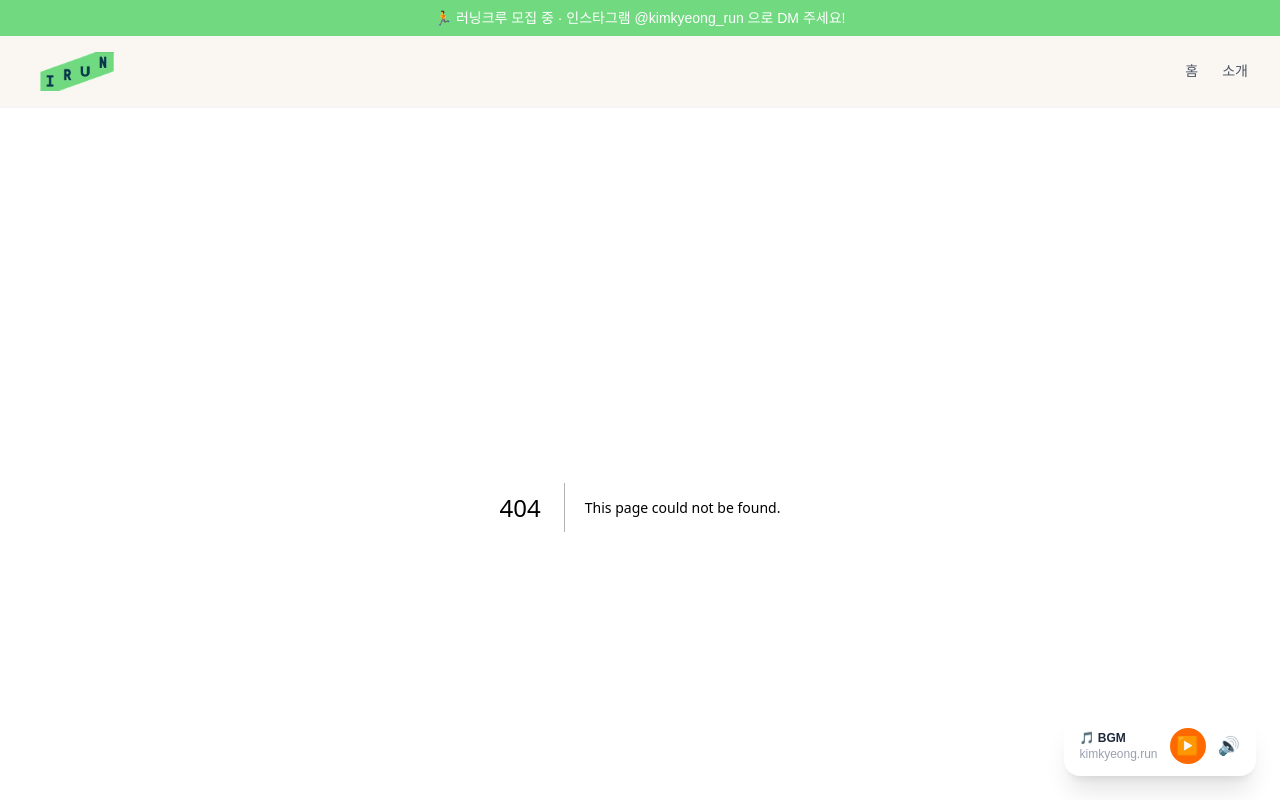
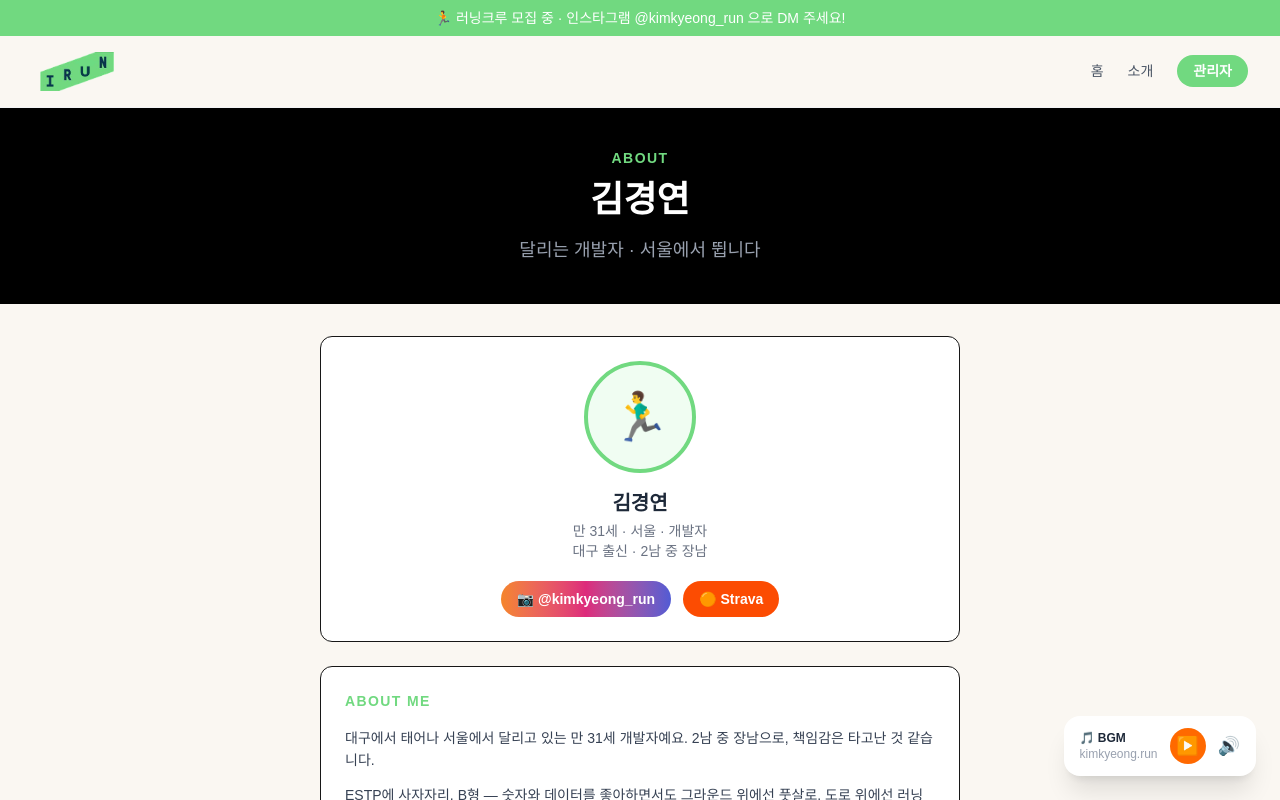
Before and after one commit to kyeongrun/kyeongrun, a Next.js app: page /about in a window 1280 px wide. Before the commit this address had no page. Built offline with nearby package versions, Linux system fonts and the light colour scheme.

Commit message:
소개페이지, 관리자페이지 버튼 추가

```diff
--- /dev/null
+++ b/src/app/about/page.js
@@ -0,0 +1,151 @@
+import Link from "next/link";
+
+export const metadata = {
+  title: "소개 | 아이런",
+  description: "김경연 - 달리는 개발자",
+};
+
+export default function AboutPage() {
+  return (
+    <main className="h-full flex flex-col bg-[#FAF7F2] overflow-y-auto">
+
+      {/* 히어로 섹션 */}
+      <section className="shrink-0 bg-black text-white px-6 py-10 text-center">
+        <p className="text-[#71D980] font-semibold mb-3 tracking-widest text-sm">ABOUT</p>
+        <h1 className="text-4xl font-bold mb-4">김경연</h1>
+        <p className="text-gray-400 text-lg">달리는 개발자 · 서울에서 뜁니다</p>
+      </section>
+
+      <div className="max-w-2xl mx-auto w-full px-4 py-8 flex flex-col gap-6">
+
+        {/* 프로필 카드 */}
+        <div className="bg-white border rounded-xl p-6 flex flex-col items-center gap-4">
+          {/* 프로필 사진 영역 */}
+          <div className="w-28 h-28 rounded-full bg-[#f0fdf2] border-4 border-[#71D980] flex items-center justify-center text-5xl">
+            🏃‍♂️
+          </div>
+          <div className="text-center">
+            <h2 className="text-xl font-bold text-gray-800">김경연</h2>
+            <p className="text-sm text-gray-500 mt-1">만 31세 · 서울 · 개발자</p>
+            <p className="text-sm text-gray-500">대구 출신 · 2남 중 장남</p>
+          </div>
+
+          {/* 소셜 링크 */}
+          <div className="flex gap-3 mt-1">
+            <a
+              href="https://www.instagram.com/kimkyeong_run"
+              target="_blank"
+              rel="noopener noreferrer"
+              className="flex items-center gap-1.5 text-sm font-semibold text-white bg-gradient-to-r from-[#f58529] via-[#dd2a7b] to-[#515bd4] px-4 py-2 rounded-full hover:opacity-90 transition"
+            >
+              📷 @kimkyeong_run
+            </a>
+            <a
+              href="https://www.strava.com"
+              target="_blank"
+              rel="noopener noreferrer"
+              className="flex items-center gap-1.5 text-sm font-semibold text-white bg-[#FC4C02] px-4 py-2 rounded-full hover:opacity-90 transition"
+            >
+              🟠 Strava
+            </a>
+          </div>
+        </div>
+
+        {/* 소개 글 */}
+        <div className="bg-white border rounded-xl p-6">
+          <h3 className="text-sm font-semibold text-[#71D980] tracking-widest mb-4">ABOUT ME</h3>
+          <div className="text-gray-700 text-sm leading-relaxed flex flex-col gap-3">
+            <p>
+              대구에서 태어나 서울에서 달리고 있는 만 31세 개발자예요.
+              2남 중 장남으로, 책임감은 타고난 것 같습니다.
+            </p>
+            <p>
+              ESTP에 사자자리, B형 — 숫자와 데이터를 좋아하면서도
+              그라운드 위에선 풋살로, 도로 위에선 러닝으로 에너지를 태웁니다.
+              경상도 특유의 뚝심으로 묵묵히 달리는 편이에요.
+            </p>
+            <p>
+              투자도 달리기처럼 — 흔들리지 않고 오래 가는 걸 좋아합니다.
+              제가 가장 신뢰하는 건 꾸준함이고, 그 철학을 담아 아이렌을 응원하고 있어요.
+              다니엘 로버츠(아이렌 CEO)처럼, 한 방향을 끝까지 믿고 가는 사람이 되고 싶습니다.
+            </p>
+            <p>
+              여자친구 옆에선 한없이 부드럽지만,
+              러닝화 끈을 묶는 순간만큼은 — 그냥 달리는 사람이 됩니다.
+            </p>
+            <p className="font-semibold text-gray-800 pt-2 border-t">
+              같이 끝까지 달려가요. 🏃‍♂️
+            </p>
+          </div>
+        </div>
+
+        {/* 기본 정보 카드 */}
+        <div className="bg-white border rounded-xl p-6">
+          <h3 className="text-sm font-semibold text-[#71D980] tracking-widest mb-4">INFO</h3>
+          <div className="grid grid-cols-2 gap-3 text-sm">
+            {[
+              { label: "생년월일", value: "1994.08.01" },
+              { label: "거주지", value: "서울" },
+              { label: "직업", value: "개발자" },
+              { label: "MBTI", value: "ESTP" },
+              { label: "별자리", value: "사자자리 ♌" },
+              { label: "혈액형", value: "B형" },
+              { label: "취미", value: "풋살, 러닝" },
+              { label: "애마", value: "자차 있음 🚗" },
+            ].map((item) => (
+              <div key={item.label} className="flex flex-col gap-0.5">
+                <span className="text-xs text-gray-400">{item.label}</span>
+                <span className="font-medium text-gray-700">{item.value}</span>
+              </div>
+            ))}
+          </div>
+        </div>
+
+        {/* 블로그 주제 카드 */}
+        <div className="bg-white border rounded-xl p-6">
+          <h3 className="text-sm font-semibold text-[#71D980] tracking-widest mb-4">이 블로그는</h3>
+          <div className="flex flex-col gap-3 text-sm text-gray-700">
+            <div className="flex items-start gap-3">
+              <span className="text-xl">🏃</span>
+              <div>
+                <p className="font-semibold text-gray-800">러닝 기록</p>
+                <p className="text-gray-500">오늘 달린 거리, 페이스, 그날의 컨디션까지 솔직하게</p>
+              </div>
+            </div>
+            <div className="flex items-start gap-3">
+              <span className="text-xl">📋</span>
+              <div>
+                <p className="font-semibold text-gray-800">훈련 플랜</p>
+                <p className="text-gray-500">직접 짜고 실험해본 훈련 플랜 공유</p>
+              </div>
+            </div>
+            <div className="flex items-start gap-3">
+              <span className="text-xl">👟</span>
+              <div>
+                <p className="font-semibold text-gray-800">장비 리뷰</p>
+                <p className="text-gray-500">러닝화, 웨어러블, 악세서리 솔직 리뷰</p>
+              </div>
+            </div>
+          </div>
+        </div>
+
+        {/* 홈으로 돌아가기 */}
+        <div className="text-center pb-4">
+          <Link
+            href="/"
+            className="inline-block text-sm font-semibold text-[#71D980] border border-[#71D980] px-6 py-2 rounded-full hover:bg-[#71D980] hover:text-white transition"
+          >
+            ← 블로그로 돌아가기
+          </Link>
+        </div>
+
+      </div>
+
+      {/* 푸터 */}
+      <footer className="shrink-0 text-center text-gray-400 text-sm py-4 border-t">
+        © 2026 김경런 · kimkyeong.run
+      </footer>
+
+    </main>
+  );
+}
--- a/src/app/layout.js
+++ b/src/app/layout.js
@@ -40,12 +40,11 @@ export default function RootLayout({ children }) {
               height={36}
             />
           </Link>
-
-          <nav className="flex gap-6 text-sm text-gray-600">
+          <nav className="flex items-center gap-6 text-sm text-gray-600">
             <Link href="/" className="hover:text-[#5bc96a] transition">홈</Link>
             <Link href="/about" className="hover:text-[#5bc96a] transition">소개</Link>
+            <Link href="/admin" className="bg-[#71D980] text-white px-4 py-1.5 rounded-full font-semibold hover:bg-[#5bc96a] transition">관리자</Link>
           </nav>
-
         </header>
 
         {/* 페이지 내용 - 배너+헤더 제외한 나머지 공간 전부 차지 */}
```
